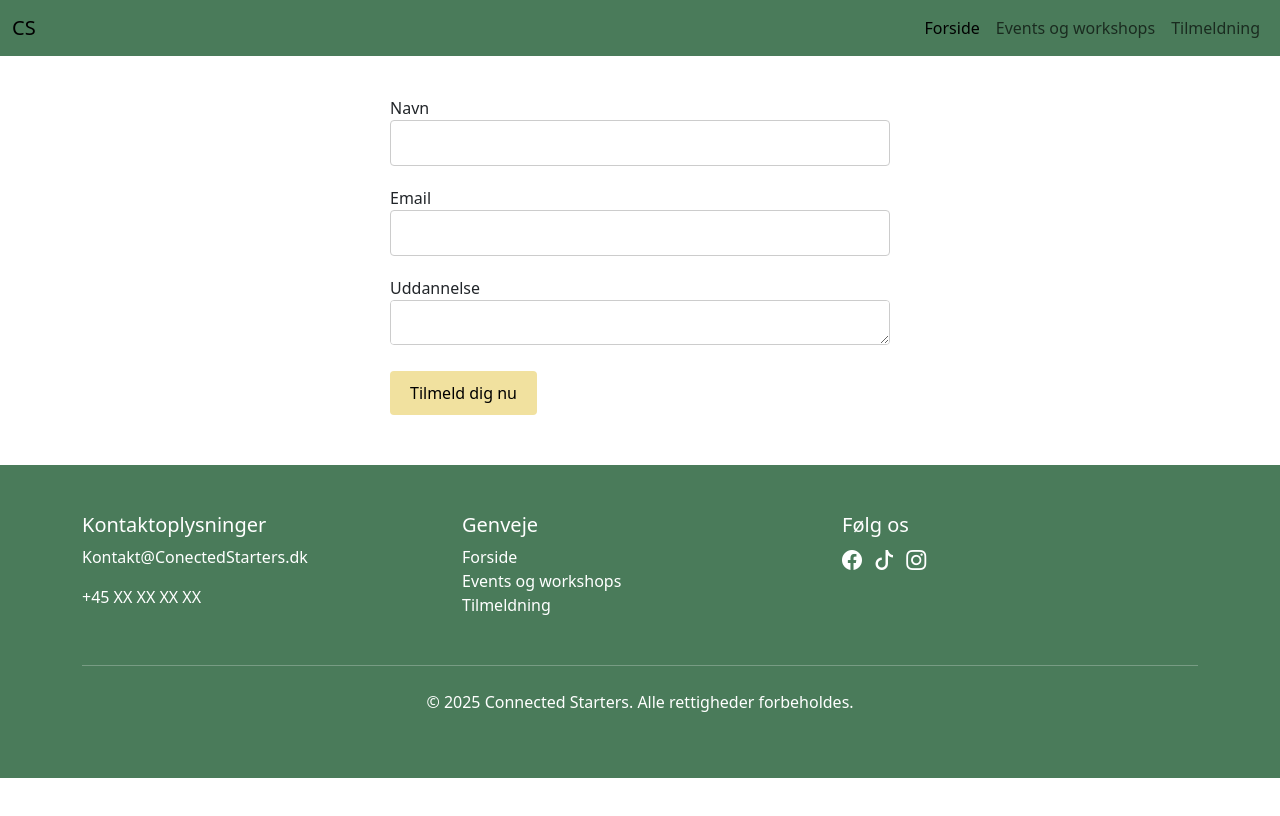
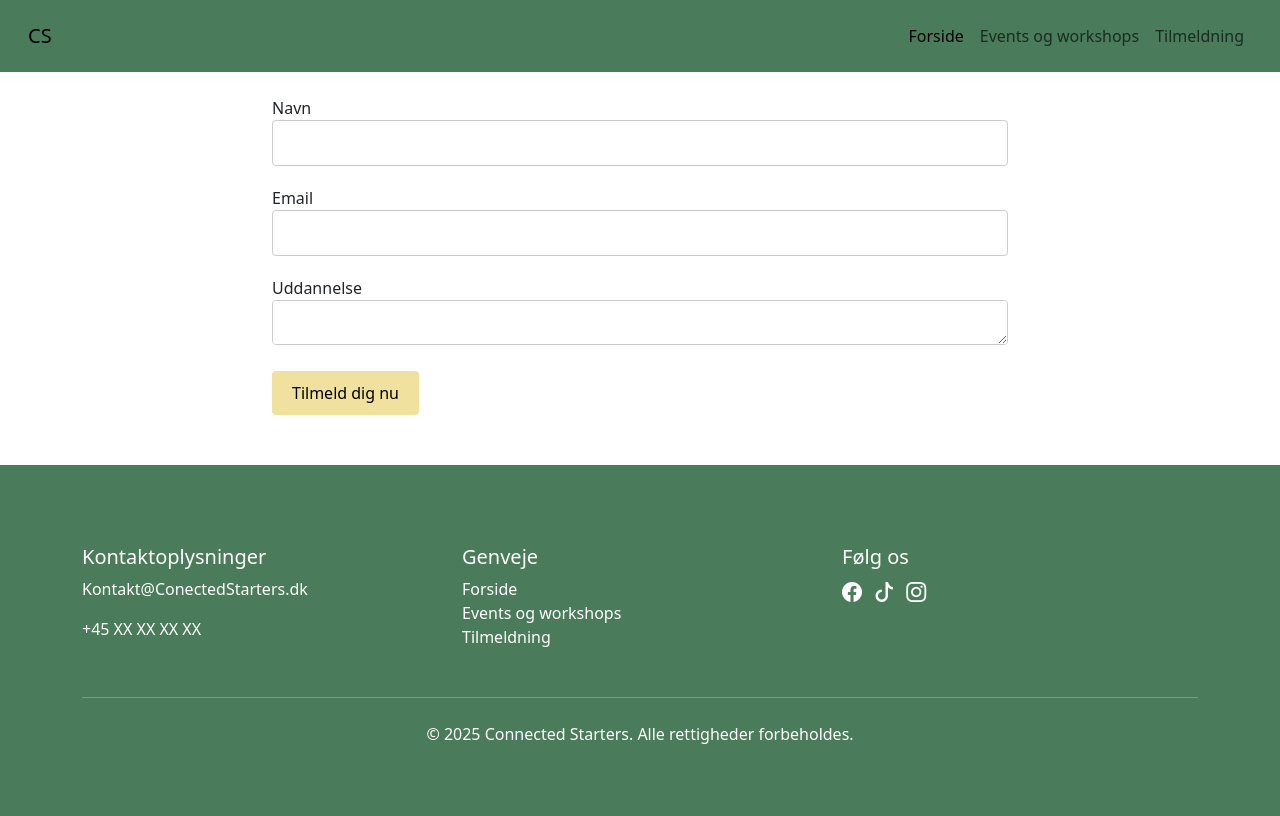
Before and after one commit to Teresath/Eksamen, a website: page Tilmeld.html in a window 1280 px wide. Drawn offline with nearby package versions, Linux system fonts and the light colour scheme; files that its build step writes are made by us from their sources.

Commit message:
ændret padding på header og footer

```diff
--- a/Tilmeld.html
+++ b/Tilmeld.html
@@ -4,7 +4,7 @@
     <meta charset="utf-8">
     <meta name="viewport" content="width=device-width, initial-scale=1">
 
-    <title>Connected Starters</title>
+    <title>Tilmeldning</title>
 
     <meta name="robots" content="All">
     <meta name="author" content="Udgiver">
@@ -46,6 +46,7 @@
     </div>
 </nav>
 
+<!-- ===== Tilmeldningsformular ===== -->
 <div class="container">
     <h2 class="text-center">Kom og vær med</h2>
     <div class="row">
--- a/css/styles.scss
+++ b/css/styles.scss
@@ -21,10 +21,13 @@ $theme-colors: map-merge($theme-colors, $custom-colors);
 
 .navbar{
   background-color:#4A7B5A !important;
+  padding: 1rem;
 }
 
+
+
 .contact-form {
-  max-width: 500px;
+  minimum-width: 992px;
   margin: 0 auto;
   margin-bottom: 50px;
   margin-top: 50px;
@@ -58,10 +61,13 @@ $theme-colors: map-merge($theme-colors, $custom-colors);
   background-color: #4A7B5A;
 }
 
+
+
+
 footer {
   background-color: #4A7B5A;
   color: #fff;
-  padding: 3rem 0;
+  padding: 5rem 0;
 }
 
 .social-icons a {
```
